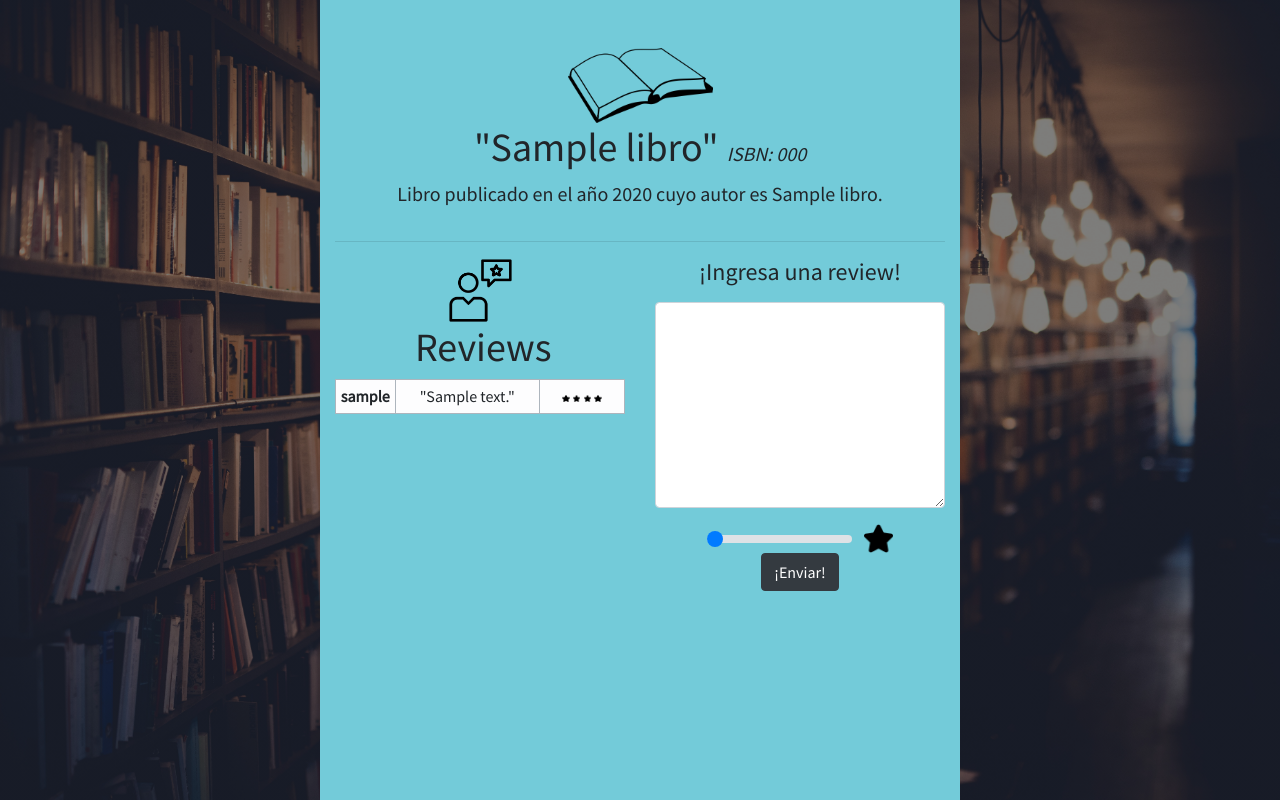
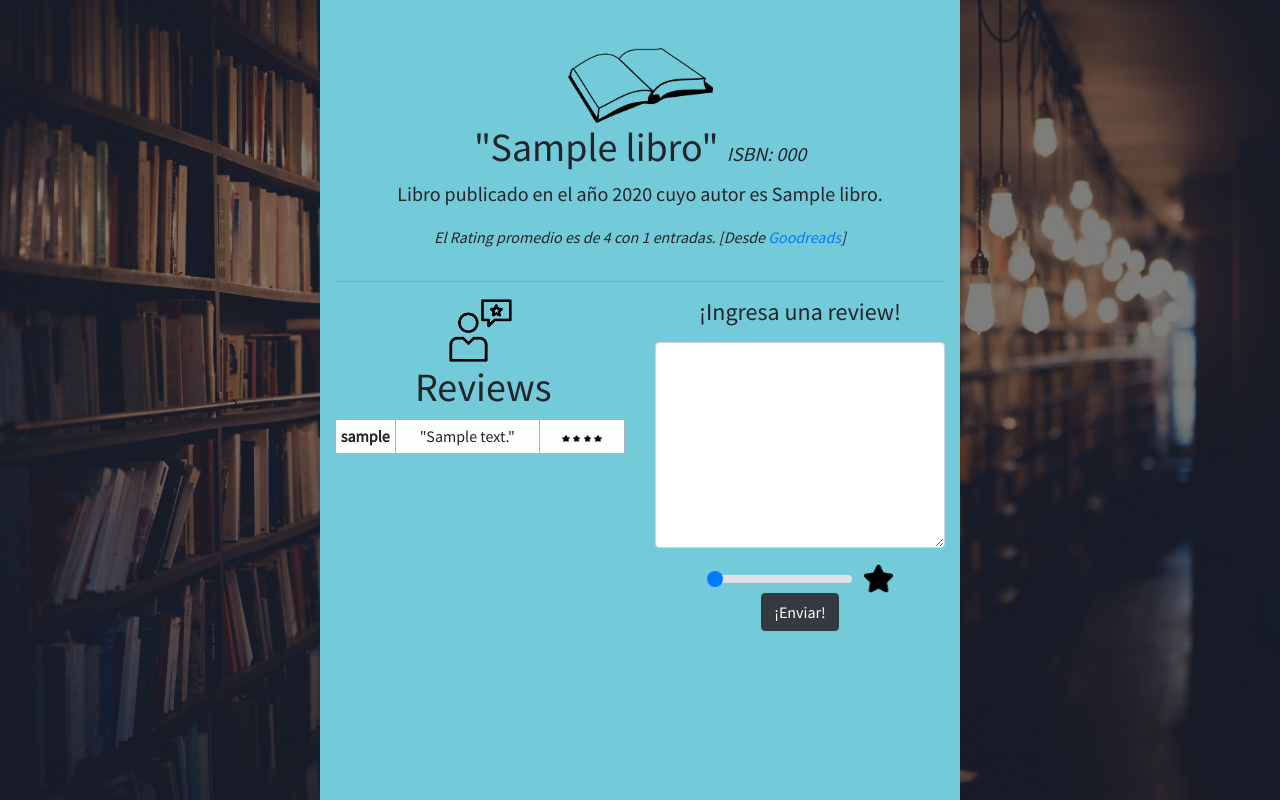
Before and after one commit to acarolinew/project1, a Flask app: template templates/book.html in a window 1280 px wide. Shown: the part 56-856 px from the top of the page. Run offline with Flask 2, Linux system fonts and the light colour scheme; the template is opened without the code that fills it: most values are stand-ins (such as "Sample title", 1, 10 or a date in 2020); some libraries are stand-ins or nearby versions.

Commit message:
Añadí goodreads review data

```diff
--- a/application.py
+++ b/application.py
@@ -1,4 +1,5 @@
 import os
+import requests
 
 from flask import Flask, session, render_template, request
 from flask_session import Session
@@ -123,4 +124,12 @@ def book(book_id):
         libro = db.execute("SELECT l.id, l.isbn, l.title, l.year, a.name FROM libro l, autor a WHERE l.autor_id = a.id and l.id = :id", {"id": book_id}).fetchone()
         reviews = db.execute("SELECT r.*, u.user_name FROM review r, usuario u WHERE r.libro_id = :id and r.usuario_id = u.id", {"id": book_id}).fetchall()
 
-        return render_template('book.html', libro=libro, reviews=reviews, show_alert_usuario_review=show_alert_usuario_review)
+        goodreadsApiKey = "tpdr69k3CAh0DA53FqAWw"
+
+        data = requests.get("https://www.goodreads.com/book/review_counts.json?isbns={}&key={}".format(libro["isbn"], goodreadsApiKey)).json()
+        average_rating = data["books"][0]["average_rating"]
+        work_ratings_count = data["books"][0]["work_ratings_count"]
+
+        goodreads_data = {"average_rating": average_rating, "work_ratings_count": work_ratings_count}
+
+        return render_template('book.html', libro=libro, reviews=reviews, show_alert_usuario_review=show_alert_usuario_review, goodreads_data=goodreads_data)
--- a/templates/book.html
+++ b/templates/book.html
@@ -28,6 +28,11 @@
                     <div class="col-lg-12" style="text-align:center;">
                         <h1>"{{ libro.title }}" <em style="font-size: 0.5em">ISBN: {{ libro.isbn }}</em></h1>
                         <p class="lead">Libro publicado en el año {{ libro.year }} cuyo autor es {{ libro.name }}.</p>
+                        <p>
+                            <em>El Rating promedio es de {{ goodreads_data.average_rating }} con {{ goodreads_data.work_ratings_count}} entradas.
+                                [Desde <a href="https://www.goodreads.com/">Goodreads</a>]
+                            </em>
+                        </p>
                     </div>
 
                 </div>
```
